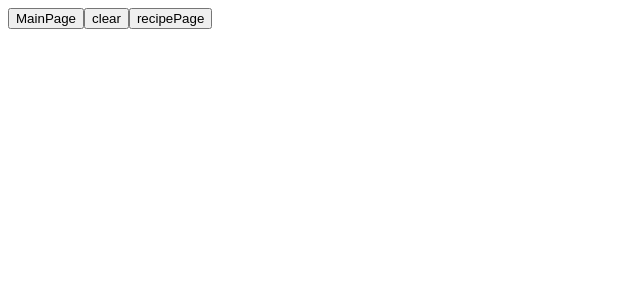
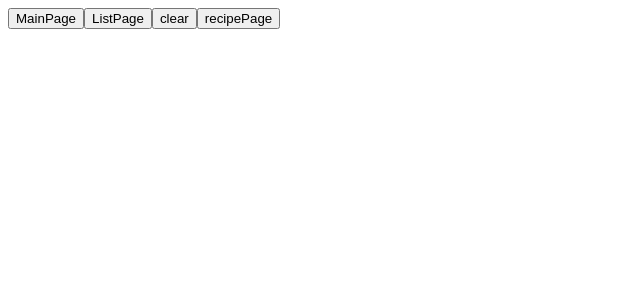
Before and after one commit to awoken-coder/cooking-website, a React (Create React App) app in the folder frontend/: page / in a window 1280 px wide. Shown: the top 300 px of the page, without its empty margins (0-640 px from the left). Built offline with nearby package versions, Linux system fonts and the light colour scheme; data requests are answered from the project's data file.

Commit message:
added button for showing individual recipes, revamped state system in app.js

```diff
--- a/frontend/src/App.js
+++ b/frontend/src/App.js
@@ -1,29 +1,44 @@
 import React, { useState, useEffect } from 'react'
 import RecipePage from './components/RecipePage'
 import MainPage from './components/MainPage'
+import RecipeList from './components/RecipeList'
 import recipeService from './services/recipes'
 
 
 
 const App = () => {
   const [recipes, setRecipes] = useState([{}])
-  const [page, setPage] = useState('')
+  const [currentData, setCurrentData] = useState({ page: '', recipes: [] })
 
   useEffect(() => {   //Fetches all data when loads
     recipeService
       .getAll()
       .then(res => {
         setRecipes(res)
-        console.log('recipes loaded were',res)
+        console.log('recipes loaded were', res)
       })
       .catch(err => console.log(err))
   }, [])
-  const renderSwitch = (page) => {
-    switch (page) {
+
+  const editPageData = ({page, recipes}) => {
+    console.log('editPageDataProps, page:',page, 'recipes',recipes)
+    setCurrentData({
+      page: page,
+      recipes: recipes
+    })
+  }
+
+  const renderSwitch = (currentData) => {  //Selects page to be displayed
+    switch (currentData.page) {
       case ('recipe'):
-        return (<RecipePage recipes={recipes[1]} />)
+        return (<RecipePage recipes={currentData.recipes} />)
       case ('mainPage'):
-        return (<MainPage recipes={recipes}></MainPage>)
+        return (<MainPage recipes={currentData.recipes}></MainPage>)
+      case ('listPage'):
+        return (<RecipeList
+          recipes={currentData.recipes}
+          editPageData={editPageData}
+          ></RecipeList>)
       default:
         return (
           <div>
@@ -33,10 +48,11 @@ const App = () => {
   }
   return (
     <div>
-      <button onClick={() => setPage('mainPage')}>MainPage</button>
-      <button onClick={() => setPage('')}>clear</button>
-      <button onClick={() => setPage('recipe')}>recipePage</button>
-      {renderSwitch(page)}
+      <button onClick={() => editPageData({ page: 'mainPage', recipes: [] })}>MainPage</button>
+      <button onClick={() => editPageData({ page: 'listPage', recipes: recipes })}>ListPage</button>
+      <button onClick={() => editPageData({ page: '', recipes: [] })}>clear</button>
+      <button onClick={() => editPageData({ page: 'recipe', recipes: recipes[0] })}>recipePage</button>
+      {renderSwitch(currentData)}
     </div>
   )
 
--- a/frontend/src/components/MainPage.js
+++ b/frontend/src/components/MainPage.js
@@ -1,7 +1,6 @@
 import React from 'react'
-import RecipeList from './RecipeList'
 
-const MainPage = ({recipes}) => {
+const MainPage = () => {
     return (
         <div>
             <h1>Cooking Time</h1>
@@ -10,8 +9,6 @@ const MainPage = ({recipes}) => {
                 <input type="text"/>
                 <button type="submit" onClick={()=>'ola'}>filter</button>
             </form>
-            <RecipeList recipes={recipes}/>
-
         </div>
     )
 }
--- a/frontend/src/components/RecipeList.js
+++ b/frontend/src/components/RecipeList.js
@@ -1,6 +1,6 @@
 import React from 'react'
 
-const RecipeList = ({ recipes }) => {
+const RecipeList = ({ recipes, editPageData }) => {
     const listGenerator = (recipes) => {
         return recipes.map((recipe) => {
             return (
@@ -8,9 +8,12 @@ const RecipeList = ({ recipes }) => {
                     {recipe.name}
                     <div>
                         <ul>
-                            {recipe.categories.map((category) => <li key={category}>{category}</li>)}
+                            {recipe.categories.map((category) => (
+                            <li key={category}>{category}</li>
+                            ))}
                         </ul>
                     </div>
+                    <button onClick={()=>editPageData({page:'recipe',recipes:recipe})}>Show more</button>
                 </li>
             )
 
--- a/frontend/src/components/RecipePage.js
+++ b/frontend/src/components/RecipePage.js
@@ -2,6 +2,7 @@ import image from '../images/canja-de-galinha.jpeg'
 
 
 const RecipePage = ({ recipes }) => {
+  console.log('recipes in recipePage',recipes)
   if (!recipes) {return(null)}
   const { name, ingredientsInfo, steps, categories, origin, owner, time } = recipes
   const {servings, ingredients} = ingredientsInfo
```
